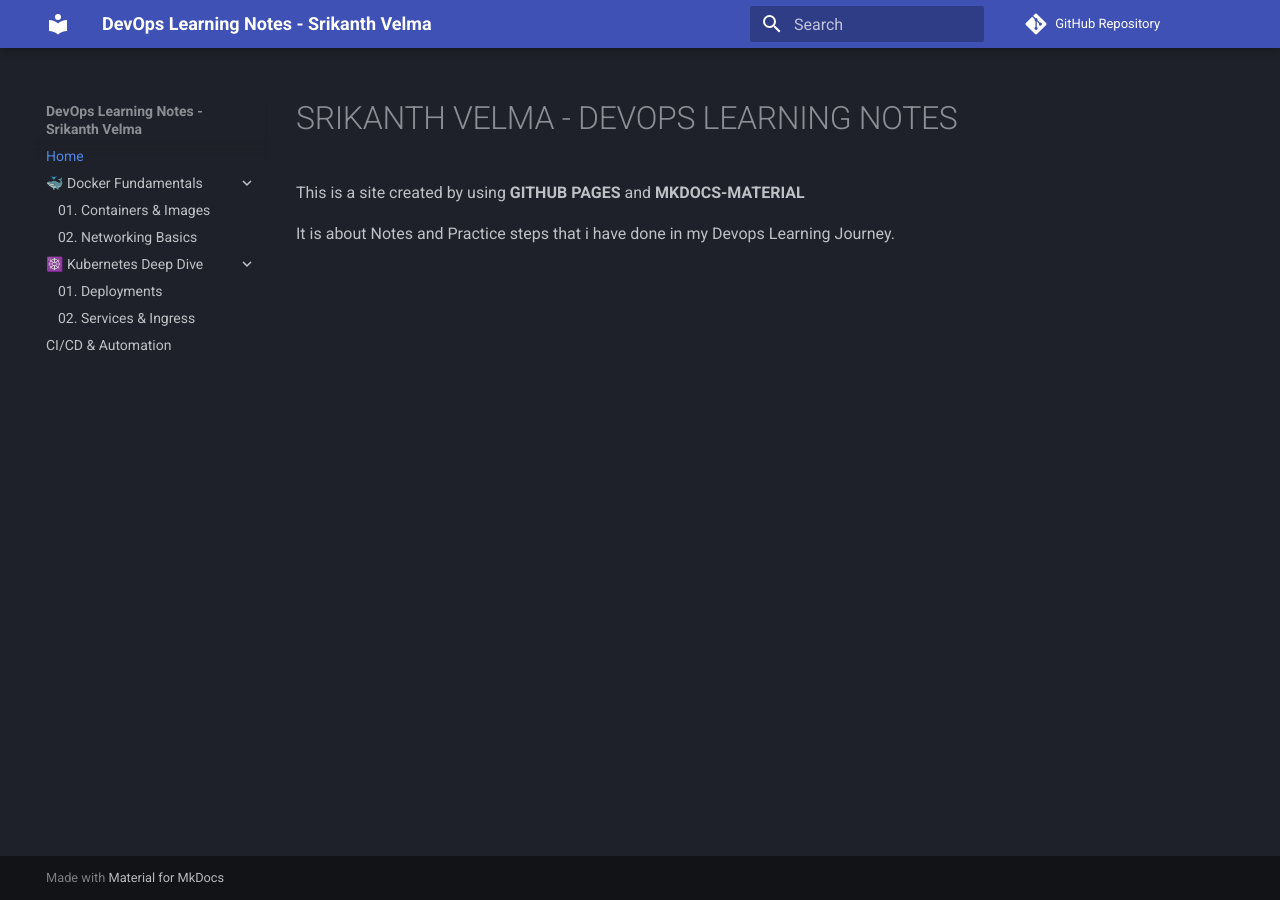
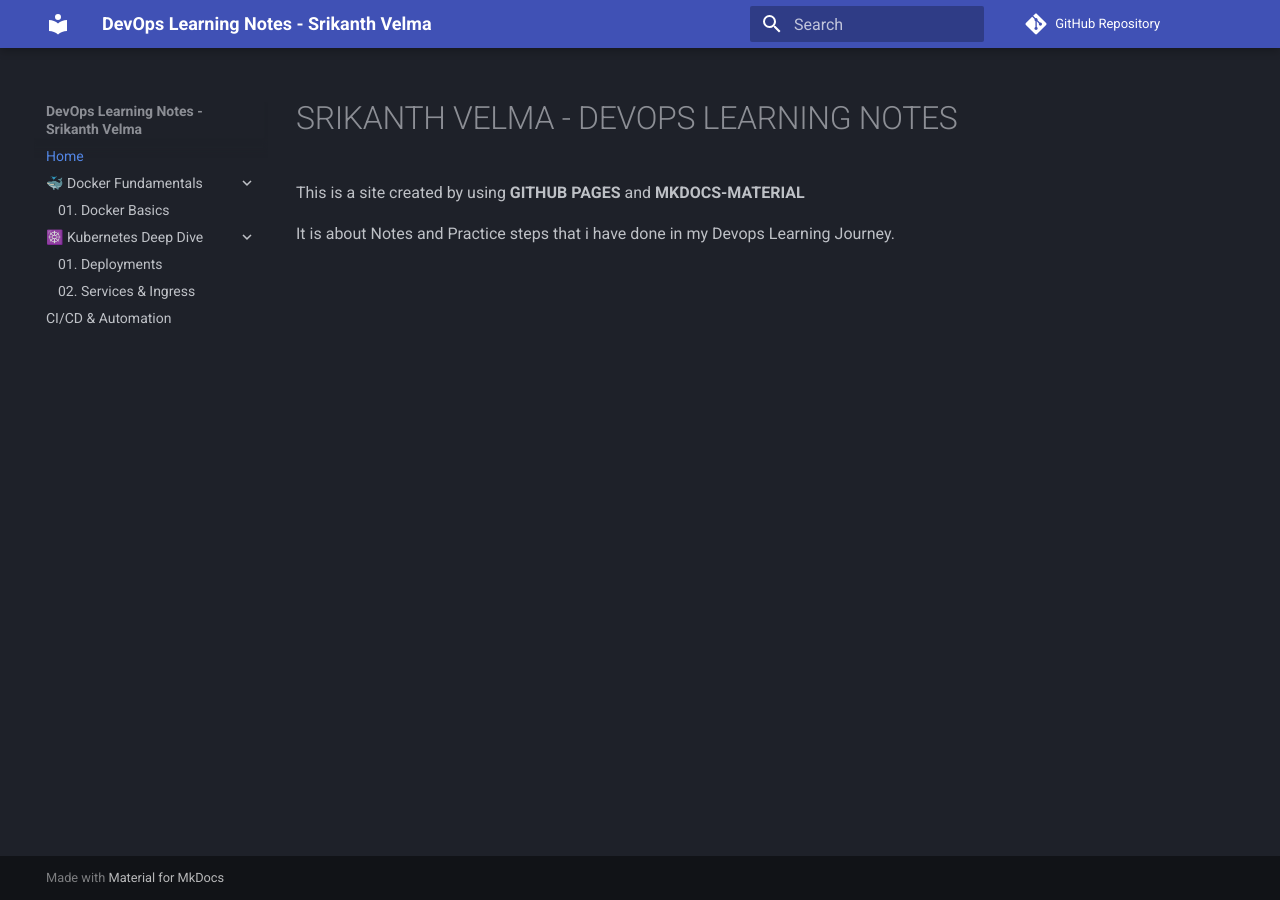
Before and after one commit to velmasrikanth/Devops-Learning, an MkDocs documentation site: the page built from docs/index.md, in a window 1280 px wide. Built offline with MkDocs 1.6.1 and Material for MkDocs 9.7.7, drawn with Linux system fonts in a browser that asks for light colours; comment, search, counter and statistics services are not loaded.

Commit message:
mkdocs file changed

```diff
--- a/mkdocs.yaml
+++ b/mkdocs.yaml
@@ -34,8 +34,8 @@
 nav:
   - Home: index.md
   - 🐳 Docker Fundamentals:
-    - 01. Containers & Images: docker/01-containers.md
-    - 02. Networking Basics: docker/02-networking.md
+    - 01. Docker Basics: docker/docker-basics.md
+
   - ☸️ Kubernetes Deep Dive:
     - 01. Deployments: kubernetes/01-deployment.md
     - 02. Services & Ingress: kubernetes/02-services.md
```
